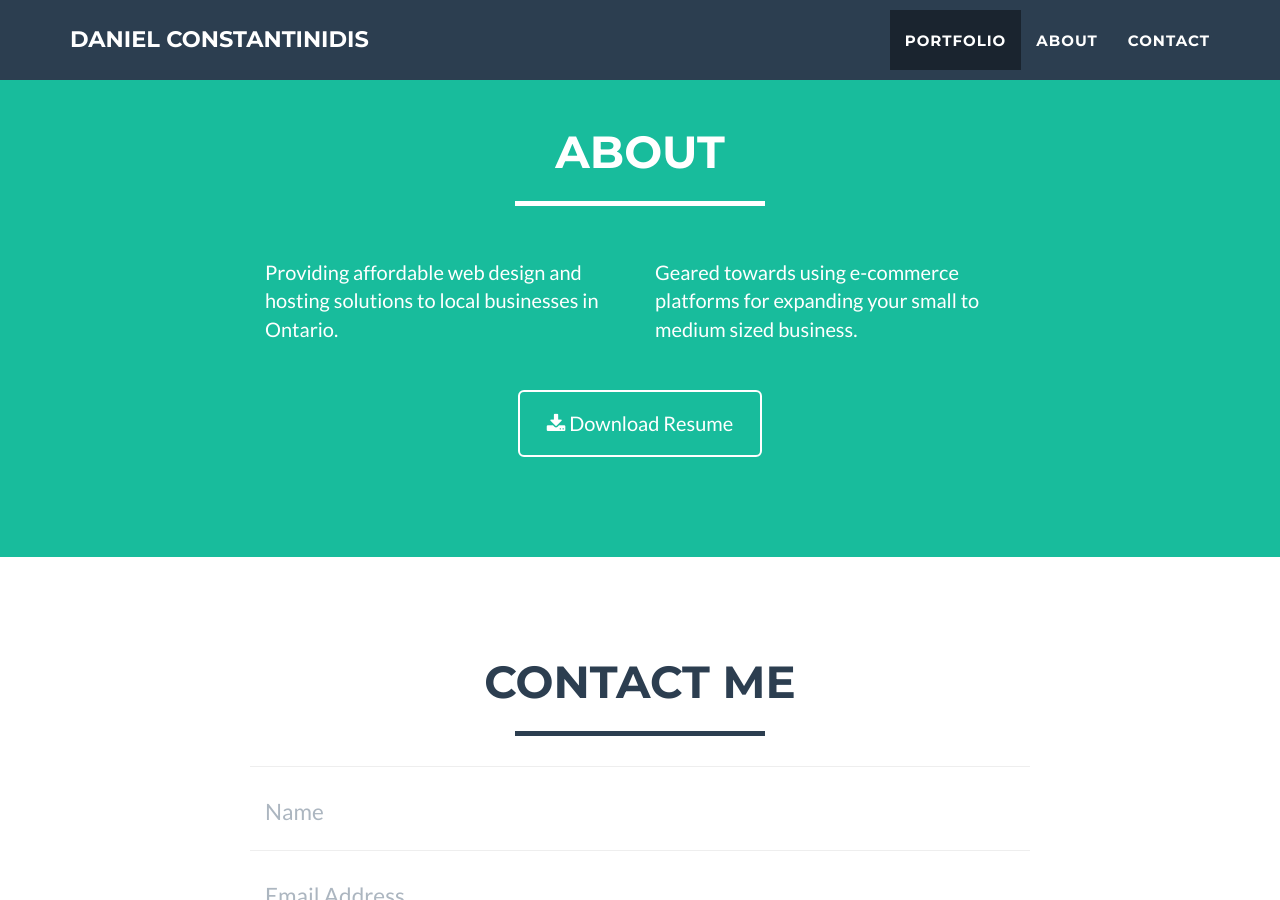
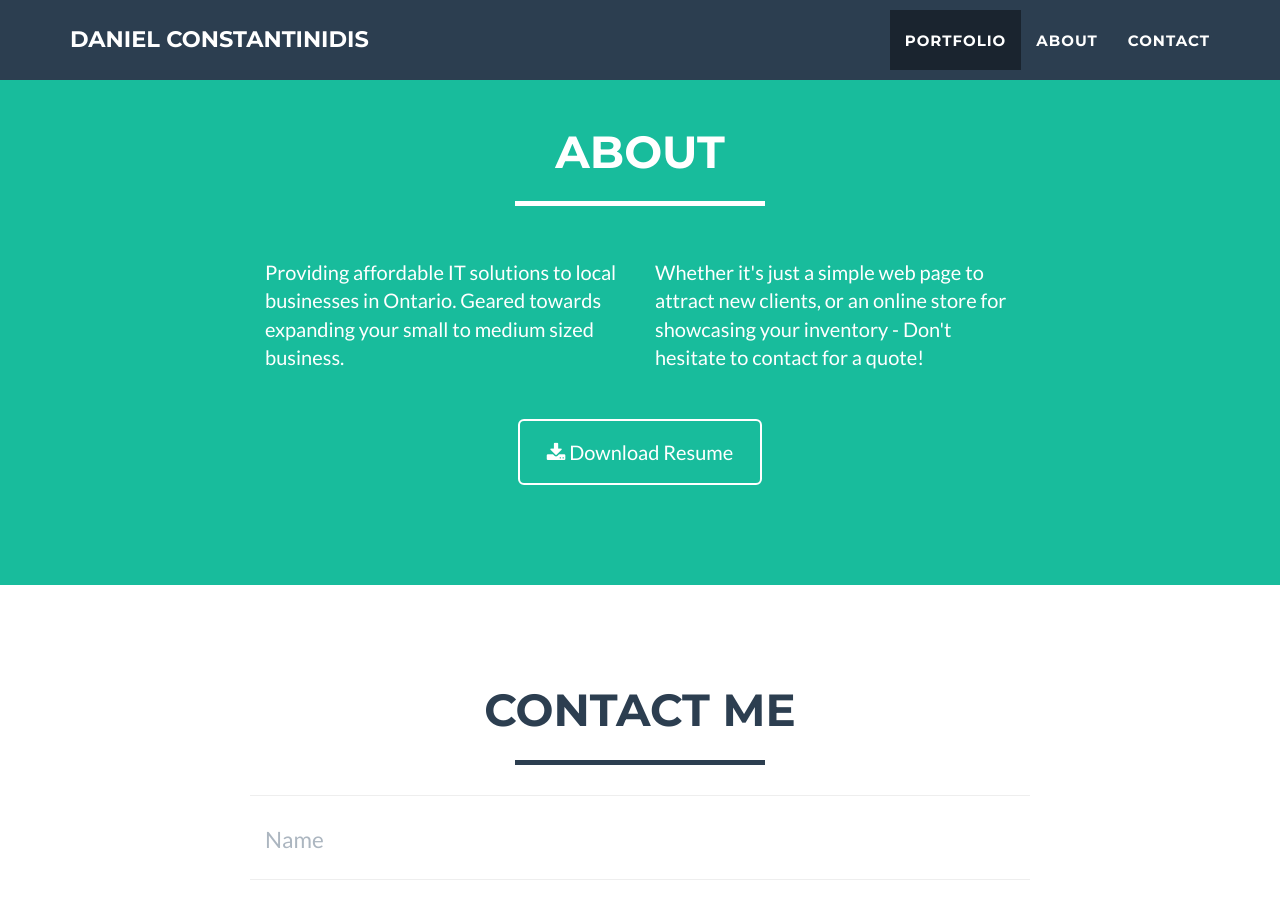
Before and after one commit to danielconstantinidis/danielconstantinidis.github.io, a Jekyll site: the page built from index.html, in a window 1280 px wide and 900 px high, scrolled down 1348 px. Built offline with Jekyll 4.4.1, drawn with Linux system fonts in a browser that asks for light colours.

Commit message:
about paragraphs edited

```diff
--- a/_includes/about.html
+++ b/_includes/about.html
@@ -10,12 +10,13 @@
             <div class="row">
                 <div class="col-lg-4 col-lg-offset-2">
                   <br />
-		                <p>Providing affordable web design and hosting solutions to local businesses in Ontario.</p>
+		                <p>Providing affordable IT solutions to local businesses in Ontario. Geared towards expanding your small to medium sized business.</p>
+
                     <br />
                 </div>
                 <div class="col-lg-4">
                   <br />
-                    <p>Geared towards using e-commerce platforms for expanding your small to medium sized business.</p>
+                  <p>Whether it's just a simple web page to attract new clients, or an online store for showcasing your inventory - Don't hesitate to contact for a quote!</p>
                     <br />
                 </div>
                 <div class="col-lg-8 col-lg-offset-2 text-center">
```
Also changed, not shown: 5 other files.
